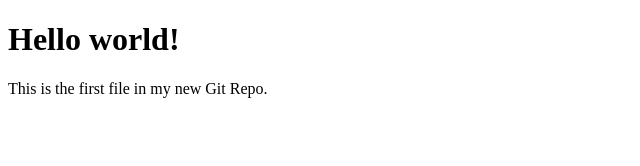
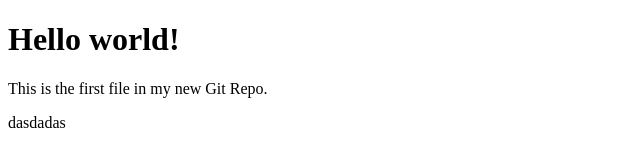
Before and after one commit to JeohGarche/IT2C, a plain HTML site: page index.html in a window 1280 px wide. Shown: the full height of the page, 0-640 px from the left. Drawn offline with Linux system fonts and the light colour scheme.

Commit message:
Update index.html

```diff
--- a/index.html
+++ b/index.html
@@ -8,6 +8,7 @@
 
 <h1>Hello world!</h1>
 <p>This is the first file in my new Git Repo.</p>
+<p>dasdadas</p>
 
 </body>
 </html>
```
